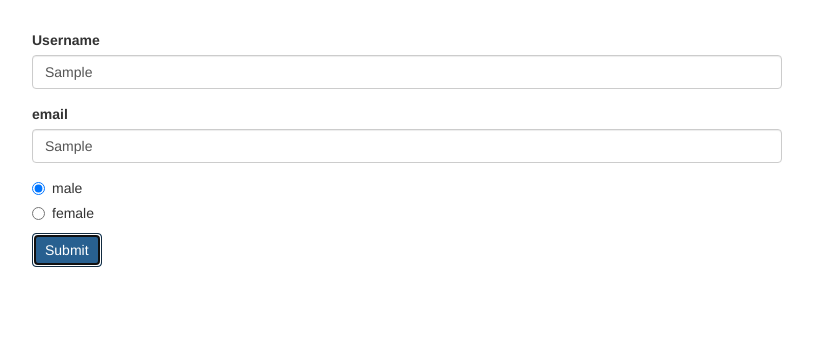
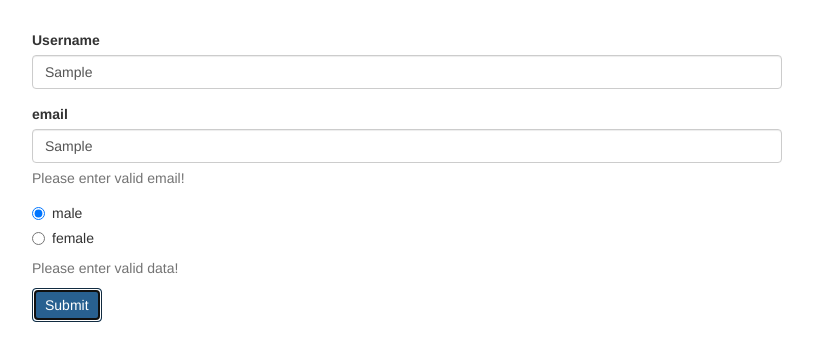
Before and after one commit to Pallavi2911/forms-reactive-start, an Angular app: page / in a window 1280 px wide. Both pictures are taken after typing "Sample", "Sample" into the empty fields and a click on the button "Submit". Shown: the top 360 px of the page, without its empty margins (233-1046 px from the left). Built offline with nearby package versions, Linux system fonts and the light colour scheme.

Commit message:
Getting access to controls

```diff
--- a/src/app/app.component.html
+++ b/src/app/app.component.html
@@ -8,7 +8,16 @@
             type="text"
             id="username"
             formControlName="username"
-            class="form-control">
+            class="form-control"
+          />
+          <span
+            class="help-block"
+            *ngIf="
+              !signupForm.get('username').valid &&
+              signupForm.get('username').touched
+            "
+            >Please enter valid username!</span
+          >
         </div>
         <div class="form-group">
           <label for="email">email</label>
@@ -16,16 +25,26 @@
             type="text"
             id="email"
             formControlName="email"
-            class="form-control">
+            class="form-control"
+          />
+          <span
+            class="help-block"
+            *ngIf="
+              !signupForm.get('email').valid && signupForm.get('email').touched
+            "
+            >Please enter valid email!</span
+          >
         </div>
         <div class="radio" *ngFor="let gender of genders">
           <label>
-            <input
-              type="radio"
-              formControlName="gender"
-              [value]="gender">{{ gender }}
+            <input type="radio" formControlName="gender" [value]="gender" />{{
+              gender
+            }}
           </label>
         </div>
+        <span class="help-block" *ngIf="!signupForm.valid && signupForm.touched"
+          >Please enter valid data!</span
+        >
         <button class="btn btn-primary" type="submit">Submit</button>
       </form>
     </div>
```
